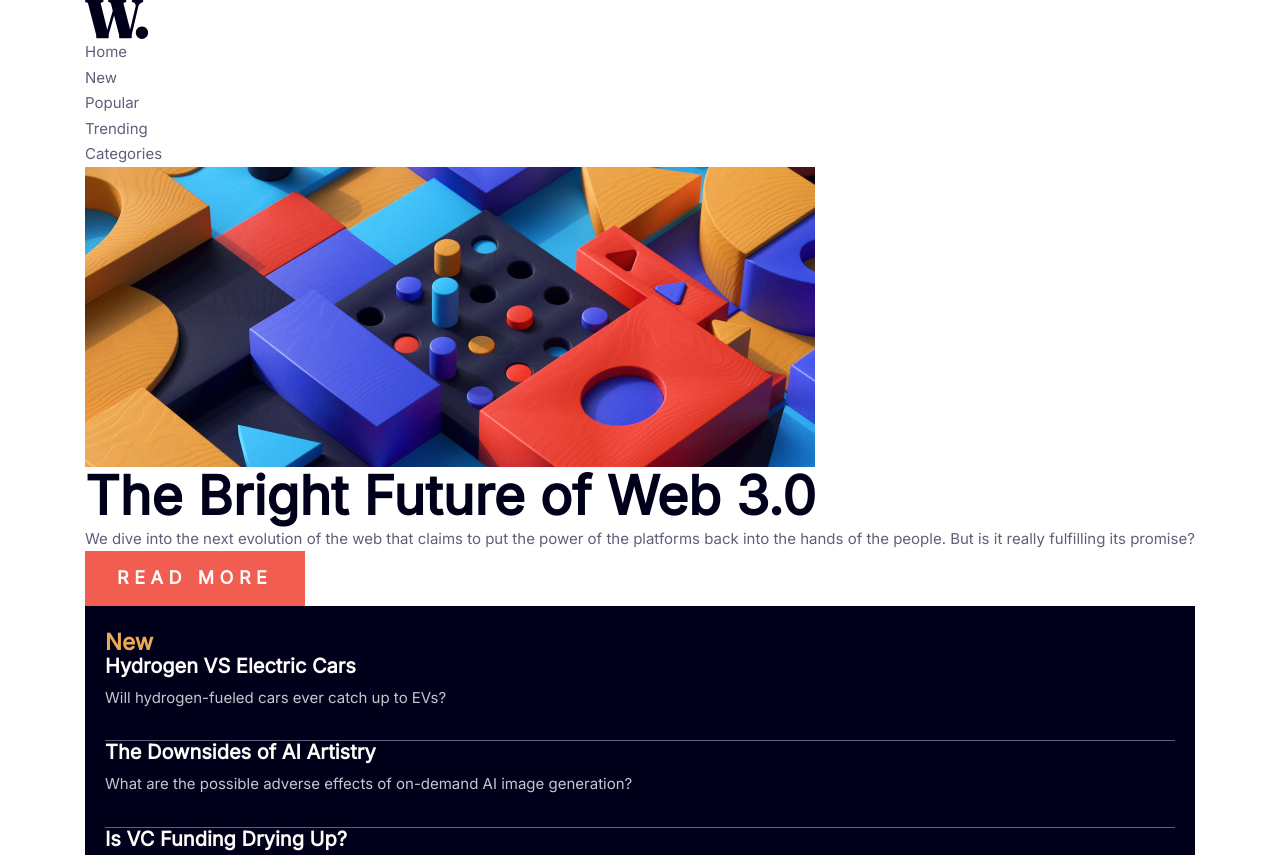
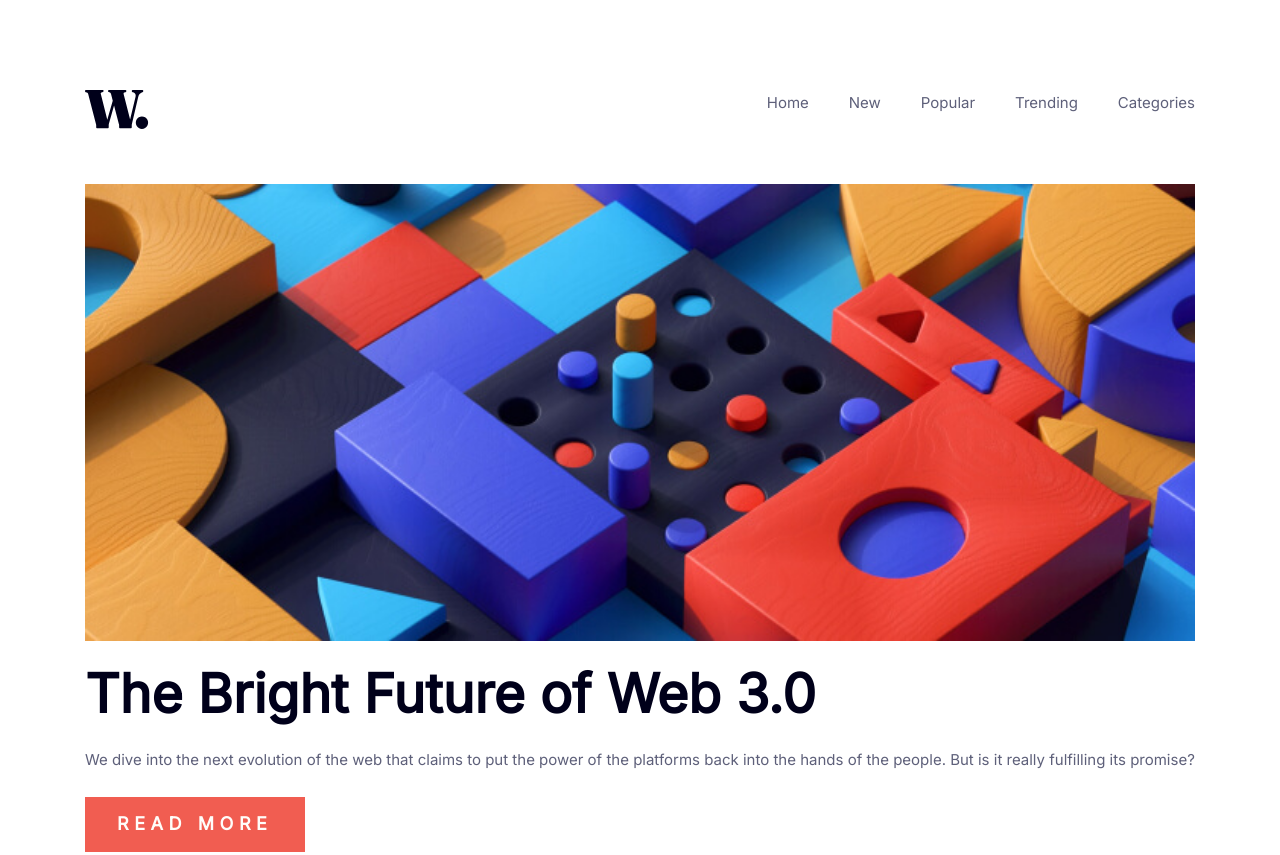
Before and after one commit to ninja-psyduck/fem-news-homepage, a website built with Vite: page index.html in a window 1280 px wide. Shown: the top 855 px of the page. Built offline with nearby package versions, Linux system fonts and the light colour scheme.

```diff
--- a/index.html
+++ b/index.html
@@ -25,7 +25,7 @@
         />
       </a>
       <nav>
-        <ul>
+        <ul class="header__links">
           <li><a class="header__link" href="">home</a></li>
           <li><a class="header__link" href="">new</a></li>
           <li><a class="header__link" href="">popular</a></li>
--- a/scss/_global.scss
+++ b/scss/_global.scss
@@ -7,7 +7,7 @@
   --c-red: #f15d51;
   --c-silver: #c5c6ce;
   --c-yellow: #e9aa52;
-    // CSS 自定义属性中使用 SASS 函数
+  // CSS 自定义属性中使用 SASS 函数
   --f-xl: #{clamp(
       u.rem(40),
       2.147887323943662rem + 1.5023474178403755vw,
@@ -65,11 +65,14 @@
 
 a {
   text-decoration: none;
+  //short-hand
+  transition: 150ms ease-in-out;
+
 }
 
 img {
   display: block;
-  max-width: 100%;
+  width: 100%;
   //保持图片比例
   height: auto;
 }
@@ -93,3 +96,13 @@
   //居中
   margin-inline: auto;
 }
+
+.grid {
+  display: grid;
+  gap: u.rem(64);
+
+  @media (width>=u.em(1100)) {
+    grid-template-columns: repeat();
+    grid-template-rows: repeat();
+  }
+}
--- a/scss/components/_blog.scss
+++ b/scss/components/_blog.scss
@@ -31,6 +31,9 @@
       font-size: var(--f-xs);
       font-weight: 800;
       line-height: 1.1;
+      &:hover {
+        color: var(--c-red);
+      }
     }
   }
 
--- a/scss/components/_feature.scss
+++ b/scss/components/_feature.scss
@@ -1,6 +1,9 @@
 @use "../util" as u;
 
 .feature {
+  display: grid;
+  gap: u.rem(24);
+
   &__image {
   }
   &__headline {
@@ -10,6 +13,8 @@
   &__description {
   }
   &__button {
+    //默认是 stretch
+    justify-self: start;
     //继承inline和block的特性
     display: inline-block;
     background-color: var(--c-red);
@@ -20,5 +25,9 @@
     font-weight: 700;
     text-transform: uppercase;
     padding: u.rem(12) u.rem(32);
+
+    &:hover {
+      background-color: var(--c-blue);
+    }
   }
 }
--- a/scss/components/_header.scss
+++ b/scss/components/_header.scss
@@ -1,12 +1,29 @@
 @use "../util" as u;
 
 .header {
+  @media (width>=u.em(1100)) {
+    display: flex;
+    justify-content: space-between;
+    flex-direction: row;
+    // 用padding 而不是 margin 来设置到顶部和底部的距离。
+    //padding-block-start, padding-block-end
+    padding-block: u.rem(90) u.rem(55);
+  }
+
   &__logo {
     width: u.rem(45);
-    @media (width >= u.rem(1110)) {
+    @media (width >= u.em(1110)) {
       width: u.rem(64);
     }
   }
+
+  &__links {
+    @media (width>=u.em(1100)) {
+      display: flex;
+      gap: u.rem(40);
+    }
+  }
+
   &__link {
     text-transform: capitalize;
     color: var(--c-blue);
@@ -18,5 +35,8 @@
       font-size: var(--f-body);
       color: var(--c-gray);
     }
+    &:hover {
+      color: var(--c-red);
+    }
   }
 }
--- a/scss/components/_new.scss
+++ b/scss/components/_new.scss
@@ -26,6 +26,9 @@
     font-weight: 800;
     margin-block-end: u.rem(8);
     color: var(--c-white);
+    &:hover {
+      color: var(--c-yellow);
+    }
   }
 
   &__description {
```
